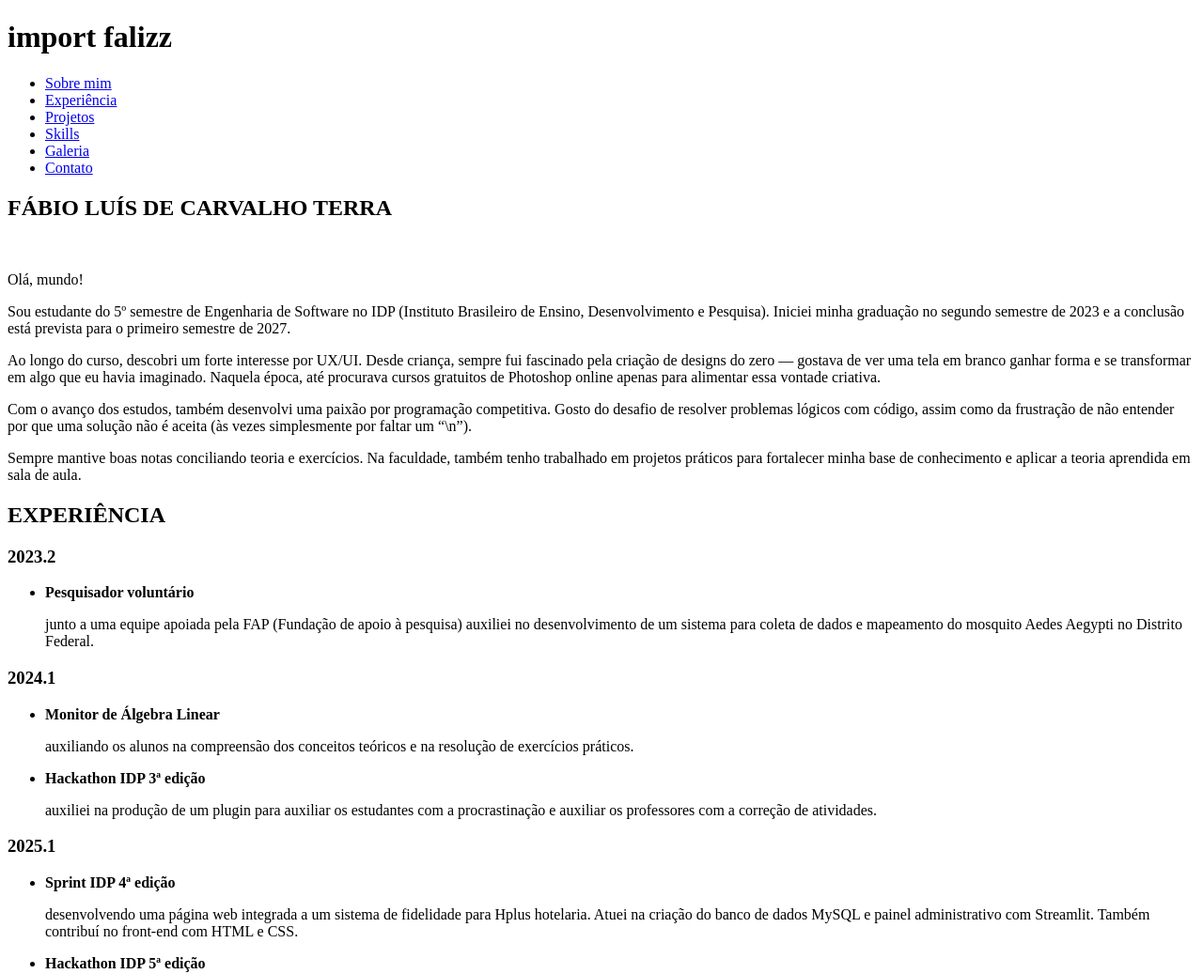
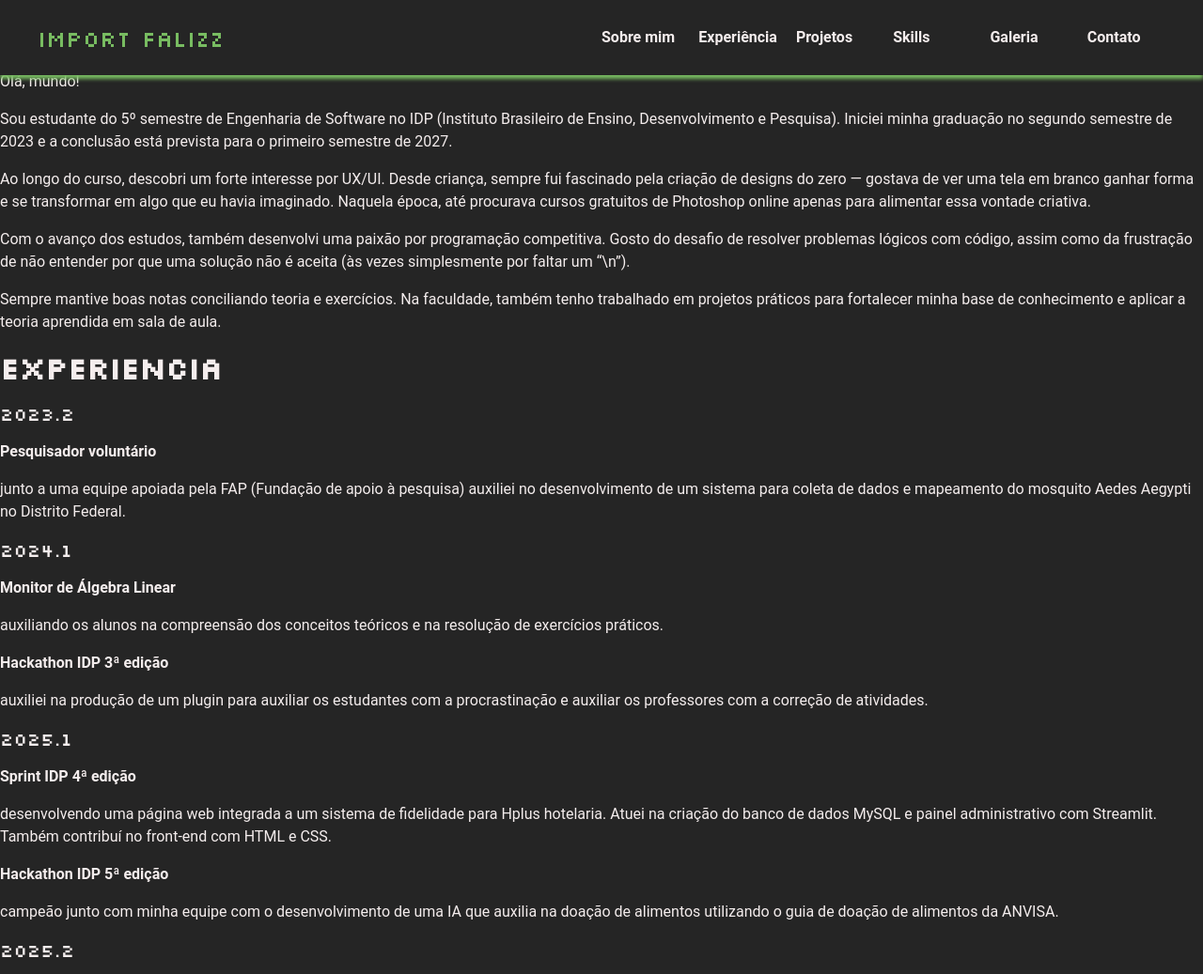
Before and after one commit to Falizz/portfolio, a plain HTML site: page src/index.html in a window 1280 px wide. Shown: the top 1037 px of the page at 94% size. Drawn offline with Linux system fonts and the light colour scheme.

Commit message:
adicionando CSS ao Header

```diff
--- a/src/index.html
+++ b/src/index.html
@@ -4,6 +4,8 @@
     <meta charset="UTF-8">
     <meta name="viewport" content="width=device-width, initial-scale=1.0">
     <title>Falizz</title>
+    <link rel="stylesheet" href="styles/style.css">
+    <link href="https://fonts.googleapis.com/css2?family=Silkscreen&display=swap" rel="stylesheet">
 </head>
 <body>
     <header id="main-header">
@@ -22,7 +24,7 @@
 
     <section id="about">
 
-        <header class="profile-title"><h1>FÁBIO LUÍS DE CARVALHO TERRA</h1></header>
+        <header class="profile-title"><h1><strong>FABIO LUIS DE CARVALHO TERRA</strong></h1></header>
 
         <div id="profile-content">
             <figure class="profile-picture">
@@ -44,12 +46,12 @@
 
     <section id="experience">
 
-        <header class="experience-title"><h1>EXPERIÊNCIA</h1></header>
+        <header class="experience-title"><h1><strong>EXPERIENCIA</strong></h1></header>
 
         <div id="experience-content">
             <div class="experience-info">
                 <article class="experience-item">
-                    <h3>2023.2</h3>
+                    <h2>2023.2</h2>
                     <ul>
                         <li>
                             <p><strong>Pesquisador voluntário</strong></p>
@@ -59,7 +61,7 @@
                 </article>
 
                 <article class="experience-item">
-                    <h3>2024.1</h3>
+                    <h2>2024.1</h2>
                     <ul>
                         <li>
                             <p><strong>Monitor de Álgebra Linear</strong></p>
@@ -73,7 +75,7 @@
                 </article>
 
                 <article class="experience-item">
-                    <h3>2025.1</h3>
+                    <h2>2025.1</h2>
                     <ul>
                         <li>
                             <p><strong>Sprint IDP 4ª edição</strong></p>
@@ -87,7 +89,7 @@
                 </article>
 
                 <article class="experience-item">
-                    <h3>2025.2</h3>
+                    <h2>2025.2</h2>
                     <ul>
                         <li>
                             <p><strong>Monitor de Técnicas de Programação e Análise de Algoritmos (Programação Competitiva)</strong></p>
@@ -115,29 +117,29 @@
 
     <section id="projects">
 
-        <header class="projects-title"><h1>PROJETOS</h1></header>
+        <header class="projects-title"><h1><strong>PROJETOS</strong></h1></header>
 
         <div id="projects-content">
             <article class="project-item">
-                <h3>Título do Projeto</h3>
+                <h2>Título do Projeto</h2>
                 <p>Descrição breve do projeto.</p>
                 <p>Skills usadas</p>
             </article>
 
             <article class="project-item">
-                <h3>Título do Projeto</h3>
+                <h2>Título do Projeto</h2>
                 <p>Descrição breve do projeto.</p>
                 <p>Skills usadas</p>
             </article>
 
             <article class="project-item">
-                <h3>Título do Projeto</h3>
+                <h2>Título do Projeto</h2>
                 <p>Descrição breve do projeto.</p>
                 <p>Skills usadas</p>
             </article>
 
             <article class="project-item">
-                <h3>Título do Projeto</h3>
+                <h2>Título do Projeto</h2>
                 <p>Descrição breve do projeto.</p>
                 <p>Skills usadas</p>
             </article>
@@ -179,7 +181,7 @@
 
     <section id="gallery">
 
-        <header class="gallery-title"><h1>GALERIA</h1></header>
+        <header class="gallery-title"><h1><strong>GALERIA</strong></h1></header>
 
         <figure id="gallery-picture">
             <img src="" alt="">
@@ -204,7 +206,7 @@
 
     <section id="contact">
 
-        <header class="contact-title"><h1>CONTATO</h1></header>
+        <header class="contact-title"><h1><strong>CONTATO</strong></h1></header>
 
         <div id="contact-content">
             <ul class="contact-list">
--- a/src/styles/style.css
+++ b/src/styles/style.css
@@ -0,0 +1,74 @@
+* {
+    margin: 0;
+    padding: 0;
+    box-sizing: border-box;
+
+    width: 100%;
+    background-color: #252525;
+    color: #f4eded;
+}
+
+& h1 {
+    font-size: 2rem;
+    margin-bottom: 1rem;
+    font-weight: 400;
+    font-family: "Silkscreen", sans-serif;
+}
+
+& h2 {
+    font-size: 1.2rem;
+    margin-bottom: 1rem;
+    font-weight: 400;
+    font-family: "Silkscreen", sans-serif;
+}
+
+& p, a {
+    font-size: 1rem;
+    line-height: 1.5;
+    margin-bottom: 1rem;
+    font-family: "Roboto", sans-serif;
+}
+
+#main-header {
+    display: flex;
+    justify-content: space-between;
+    align-items: center;
+    padding: 15px 40px;
+    position: fixed;
+    top: 0;
+    width: 100%;
+    height: 10vh;
+    z-index: 1000;
+    box-shadow: 0px 4px 4px #78BC61;
+
+    & h1 {
+        font-size: 1.5rem;
+        color: #78BC61;
+        font-family: "Silkscreen", sans-serif;
+        margin: auto 0;
+        white-space: nowrap;
+    }
+
+    & nav ul {
+        list-style: none;
+        display: flex;
+        gap: 20px;
+        margin: 0;
+        padding: 0;
+    }
+
+    & nav ul li a {
+        display: inline-block;
+        white-space: nowrap;
+        padding: 5px 10px;
+        color: #f4eded;
+        text-decoration: none;
+        font-weight: bold;
+        margin: 0;
+        padding: 0;
+
+        &:hover {
+            text-decoration: underline;
+        }
+    }
+}
```
Also changed, not shown: 1 other file.
